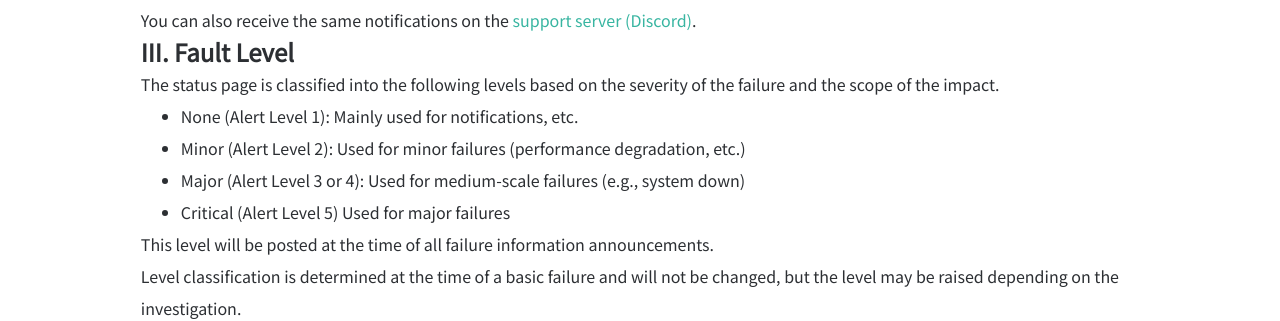
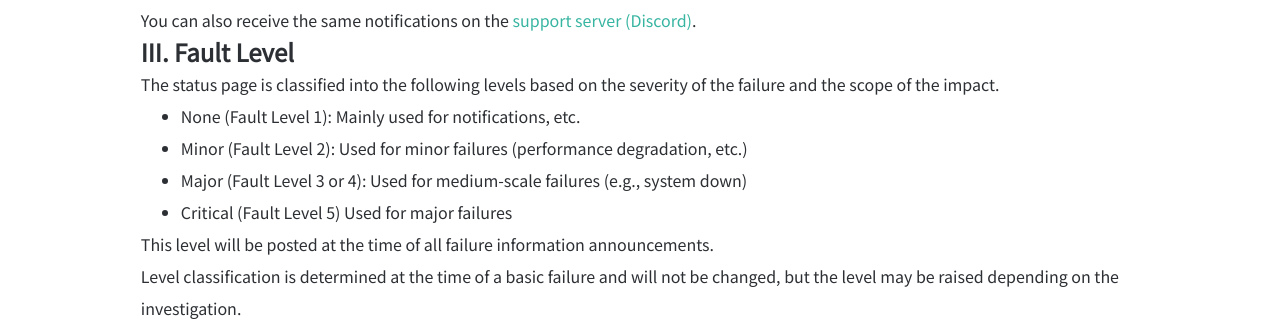
Before and after one commit to SinaKitagami/sinakitagami.github.io, a Jekyll site: the page built from statuspage-en.md, in a window 1280 px wide and 900 px high, scrolled down 436 px. Shown: the part 156-477 px from the top of the window. Built offline with Jekyll 4.4.1, drawn with Linux system fonts in a browser that asks for light colours; nearby versions of some CDN libraries; a script that is not in the unit is left out.

Commit message:
Update statuspage-en.md

```diff
--- a/statuspage-en.md
+++ b/statuspage-en.md
@@ -25,10 +25,10 @@ You can also receive the same notifications on the <a href="{{site.url}}/discord
 
 The status page is classified into the following levels based on the severity of the failure and the scope of the impact.
 
-- None (Alert Level 1): Mainly used for notifications, etc.
-- Minor (Alert Level 2): Used for minor failures (performance degradation, etc.)
-- Major (Alert Level 3 or 4): Used for medium-scale failures (e.g., system down)
-- Critical (Alert Level 5) Used for major failures
+- None (Fault Level 1): Mainly used for notifications, etc.
+- Minor (Fault Level 2): Used for minor failures (performance degradation, etc.)
+- Major (Fault Level 3 or 4): Used for medium-scale failures (e.g., system down)
+- Critical (Fault Level 5) Used for major failures
 
 This level will be posted at the time of all failure information announcements.
 
```
